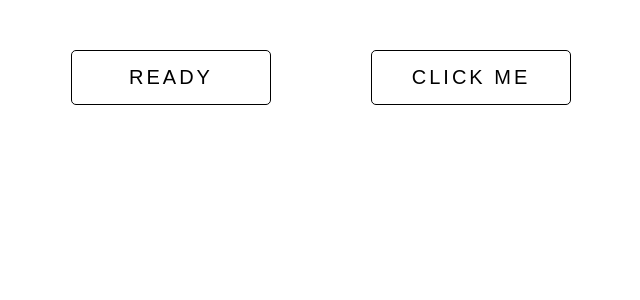
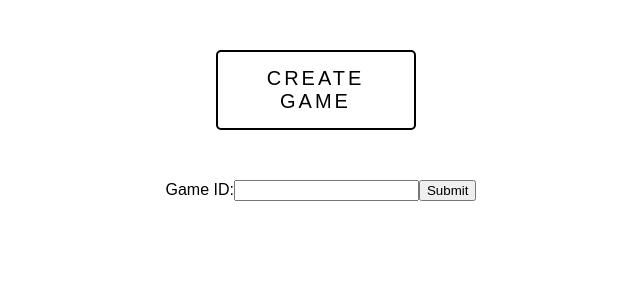
Before and after one commit to mapinis/coin-flip, a React (Create React App) app in the folder client/: page / in a window 1280 px wide. Shown: the top 300 px of the page, without its empty margins (319-959 px from the left). Built offline with nearby package versions, Linux system fonts and the light colour scheme.

Commit message:
Lots of changes, basic setup for pretty much everything, doesn't work because React state can't hold Objects

```diff
--- a/client/src/App.js
+++ b/client/src/App.js
@@ -1,7 +1,9 @@
-import React, { Component } from 'react';
-import './App.css';
+import React, { Component } from "react";
+import "./App.css";
 
-class Button extends Component {
+import Game from "./components/Game.js";
+
+/*class Button extends Component {
   constructor(props){
     super(props);
     this.state = {clicked: false};
@@ -19,16 +21,71 @@ class Button extends Component {
     );
   }
 
-}
+}*/
+
+/*<Button buttonText="ready" clickedText="waiting..." />
+        <Button buttonText="click me" clickedText="clicked" />*/
 
 class App extends Component {
+
+  constructor(props) {
+    super(props);
+    this.state = {
+      game: "",
+      gameID: ''
+    }
+  }
+
+  callAPI = async (url) => {
+    const response = await fetch(url);
+    const body = await response.json();
+
+    if (response.status !== 200) throw Error(body.message);
+
+    return body;
+  }
+
+  createGame() {
+    this.callAPI('/api/create')
+      .then(res => {
+        this.setState({gameID: res.gameID});
+        this.joinGame.bind(this)();})
+      .catch(err => console.log(err));
+  }
+
+  joinGame() {
+    this.callAPI('/api/join/' + this.state.gameID)
+      .then(res =>
+        {
+          if(res.error) {
+            console.log(res.error);
+            // Error handling to come later
+          }
+
+          console.log(res.game)
+          this.setState({ game: res.game });
+        })
+      .catch(err => console.log(err));
+  }
 
   render() {
 
     return (
       <div className="App">
-        <Button buttonText="ready" clickedText="waiting..." />
-        <Button buttonText="click me" clickedText="clicked" />
+        {!this.state.game &&
+          <div className="index">
+            <button onClick={this.createGame.bind(this)}>Create Game</button>
+            <form onSubmit={this.joinGame.bind(this)}>
+              <label>
+                Game ID:
+                <input type="text" value={this.state.gameID} onChange={(event) => {this.setState({ gameID: event.target.value })}}/>
+              </label>
+              <input type="submit" value="Submit" />
+            </form>
+          </div>}
+        {this.state.game &&
+          <Game game={this.state.game} />
+        }
       </div>
     );
   }
--- /dev/null
+++ b/client/src/components/Game.js
@@ -0,0 +1,28 @@
+import React, { Component } from 'react';
+import socketIOClient from 'socket.io-client';
+
+
+class Game extends Component {
+
+  constructor(props) {
+    super(props);
+    this.state = {
+      game: props.game
+    }
+  };
+
+  componentDidMount() {
+    const socket = socketIOClient("");
+    socket.join(this.state.game.id);
+  }
+
+  render() {
+    return (
+      <div className="Game">
+        <p>Game: {this.state.game}</p>
+      </div>
+    );
+  }
+}
+
+export default Game;
```
Also changed, not shown: client/package.json (+5 -2 lines), 2 other files (tests, documents, lock files or other folders).
